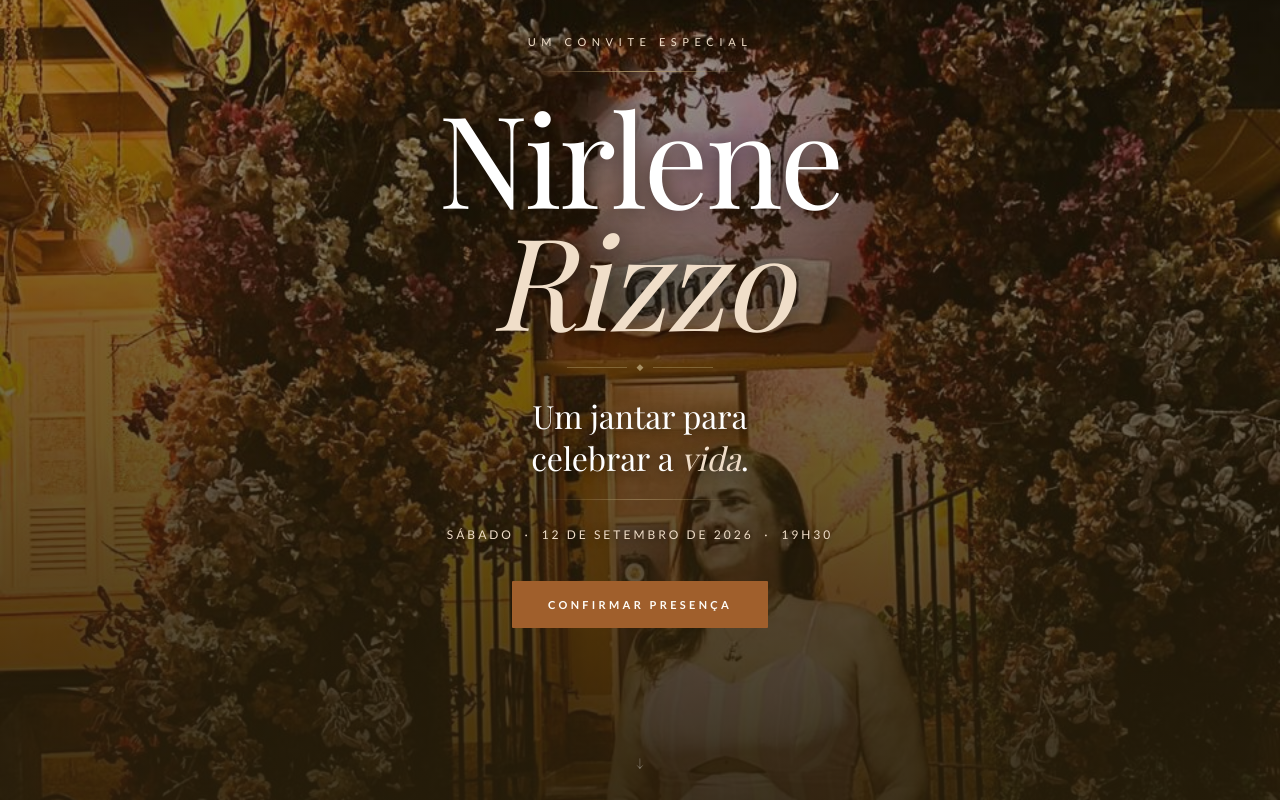
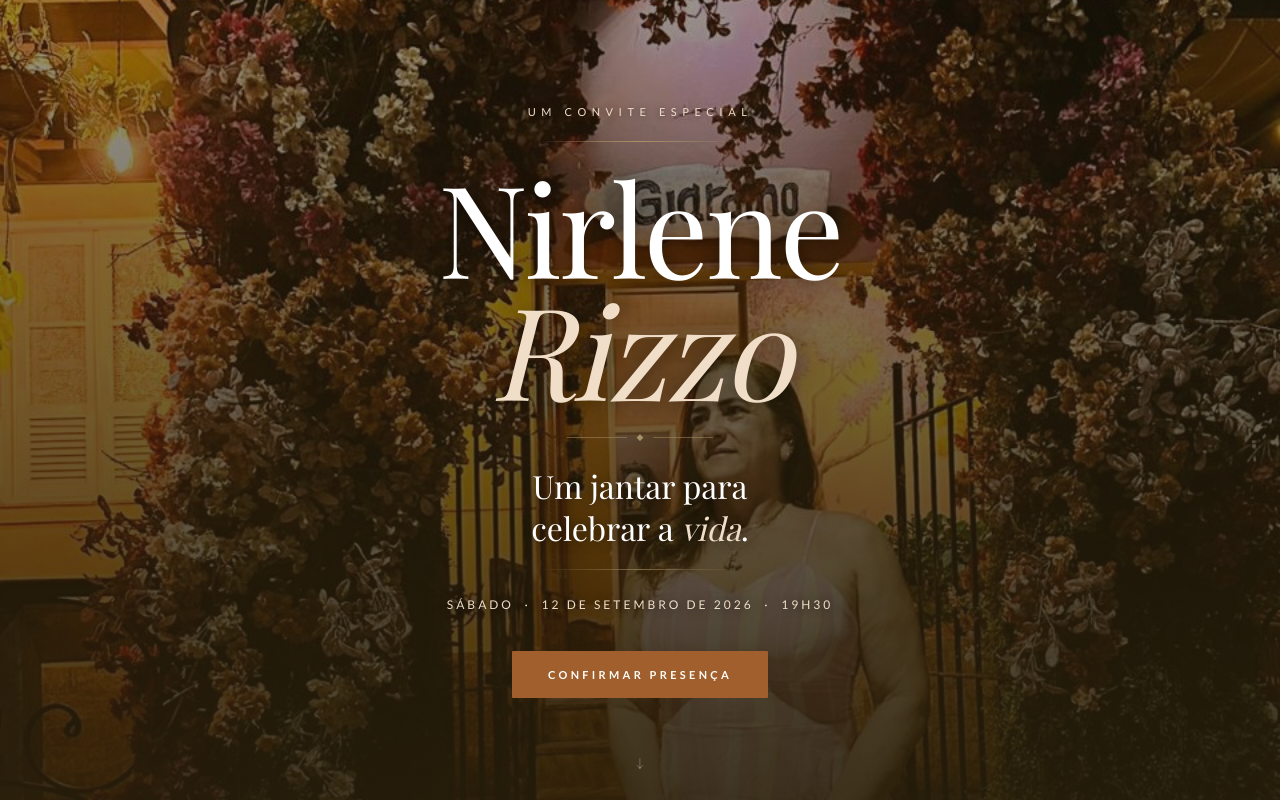
Before and after one commit to ThofMKT/nirlene-rsvp, a website: page public/index.html in a window 1280 px wide. Shown: the top 800 px of the page. Drawn offline with nearby package versions, Linux system fonts and the light colour scheme; no server answers; a web font is replaced by a local one.

Commit message:
fix: hero centralizado sem espaco vazio

```diff
--- a/public/style.css
+++ b/public/style.css
@@ -67,7 +67,6 @@ body {
   align-items: center;
   justify-content: center;
   overflow: hidden;
-  padding-bottom: 40px;
 }
 
 .hero-photo-wrap {
@@ -79,7 +78,7 @@ body {
   width: 100%;
   height: 100%;
   object-fit: cover;
-  object-position: center 20%;
+  object-position: center 30%;
   display: block;
 }
 
@@ -100,9 +99,8 @@ body {
   z-index: 2;
   text-align: center;
   color: var(--white);
-  padding: 0 24px 40px;
+  padding: 0 24px;
   max-width: 640px;
-  margin-top: -60px;
 }
 
 .hero-eyebrow {
```
